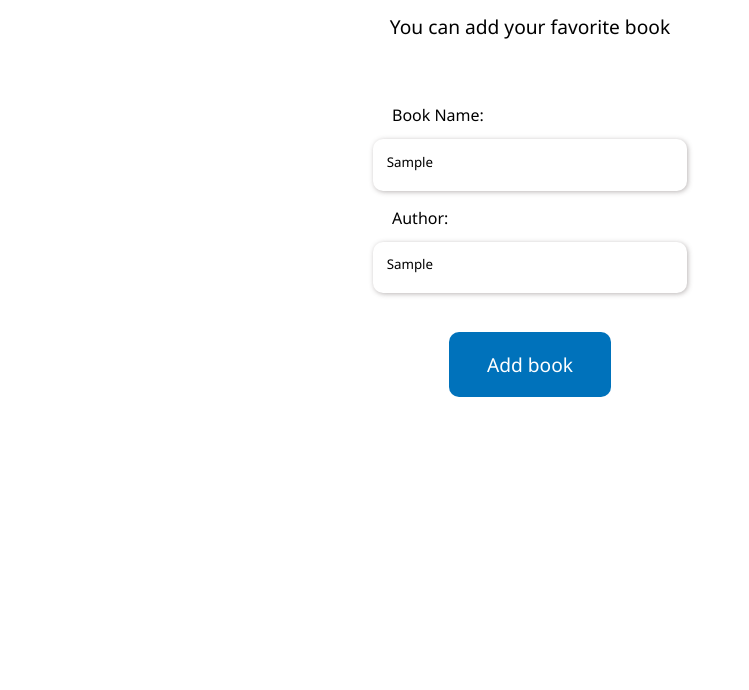
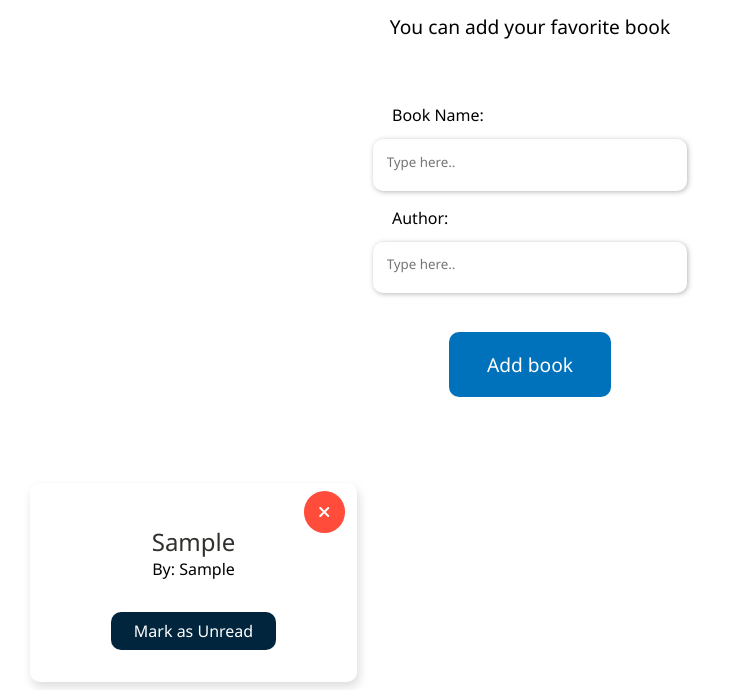
Before and after one commit to wadewilsones/library, a plain HTML site: page index.html in a window 1280 px wide. Both pictures are taken after typing "Sample", "Sample" into the empty fields and a click on the input "Add book". Shown: the part 110-800 px from the top of the page, without its empty margins (110-859 px from the left). Drawn offline with Linux system fonts and the light colour scheme.

Commit message:
local storage error was fixed

```diff
--- a/index.js
+++ b/index.js
@@ -4,15 +4,14 @@ const bookContainer = document.querySelector('section');
 
 let favoriteBooks = [];
 
+
 addBookBtn.addEventListener('click', addBook);
 
 window.onload = () => {
-    setStorage();
-    if(favoriteBooks != null){
+
+        setStorage();
         displayBooks();
     }
-
-}
 
 //Prototype of a book
 
@@ -87,12 +86,13 @@ function addBook(event){
 
 //Add to local Storage
 function setStorage(){
-
-    let dataFromStorage = window.localStorage.getItem('BookList');
-    if(dataFromStorage != []){
-        favoriteBooks = JSON.parse(dataFromStorage);
+    if(window.localStorage.getItem('BookList') != null){
+        let storageData = window.localStorage.getItem('BookList')
+        favoriteBooks = JSON.parse(storageData);
     }
-
+    else{
+        localStorage.setItem('BookList', JSON.stringify(favoriteBooks));
+    }
 
 }
 
@@ -100,7 +100,7 @@ function setStorage(){
 
 function displayBooks(){
 
-    if(favoriteBooks != null){
+    if(favoriteBooks.length > 0){
 
         favoriteBooks.forEach(element => {
             let book = document.createElement('div');
@@ -112,7 +112,7 @@ function displayBooks(){
                 book.innerHTML += `<button class = 'readStatusBtn' id = "r-${element.bookName}"onClick = "markRead(event)">Mark as Read</button>`;
             }
             else{
-                book.innerHTML += `<button class = 'readStatusBtn' id = "r-${element.bookName}"onClick = "markRead(event)">Mark as Unread</button>`;
+                book.innerHTML += `<button class = 'unreadStatusBtn' id = "r-${element.bookName}"onClick = "markRead(event)">Mark as Unread</button>`;
             }
 
             bookContainer.append(book);
--- a/style.css
+++ b/style.css
@@ -126,6 +126,17 @@ button:hover{
         cursor: pointer;
     }
 
+    .unreadStatusBtn{
+        display: block;
+        background-color: #00253c;
+        color: white;
+        margin: 2em auto;
+        padding: 0.5em 1.4em;
+        font-size:1em;
+        border-radius: 10px;
+        cursor: pointer;
+    }
+
     .readStatusBtn:hover{
         background-color: #004d61;
     }
```
